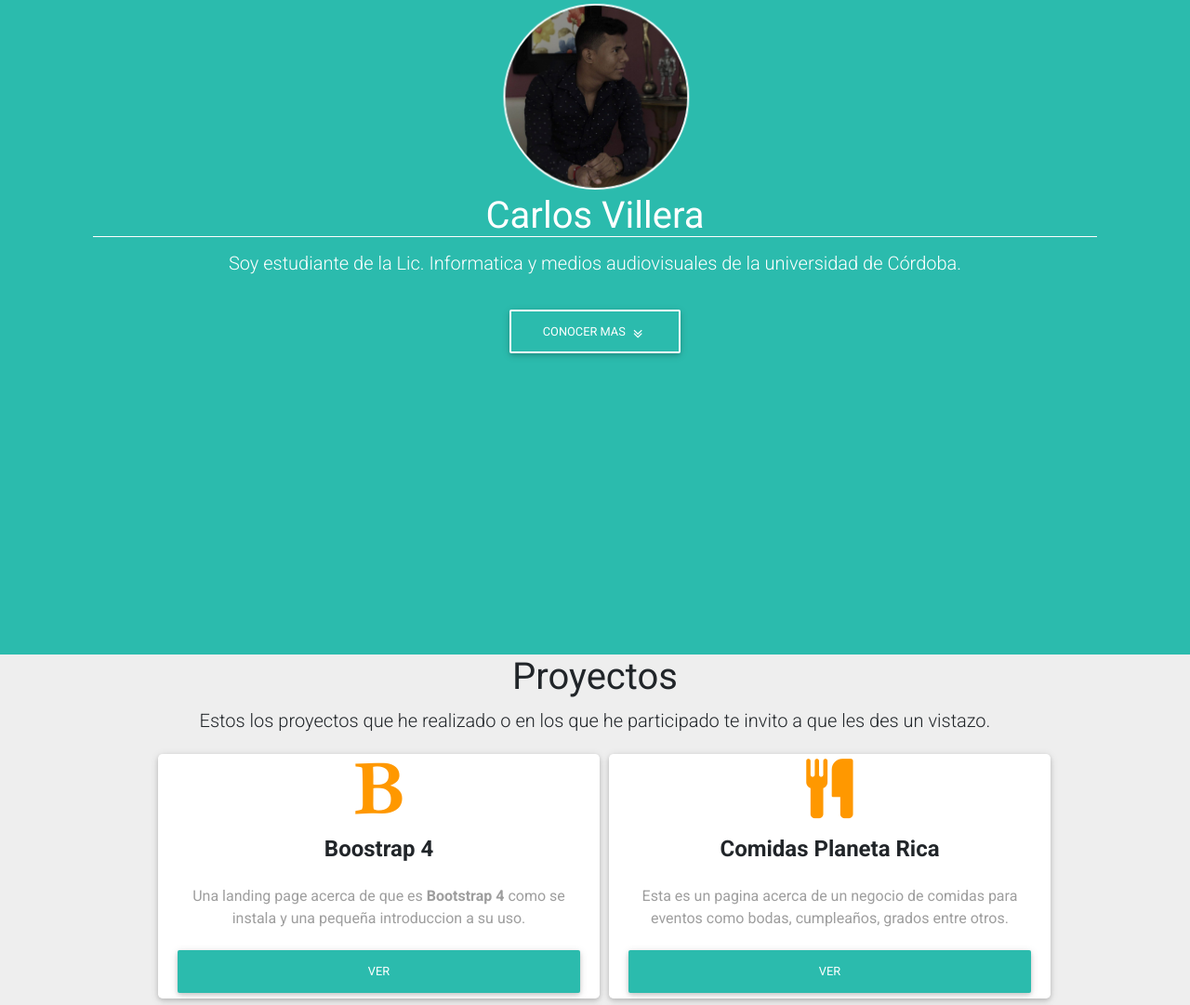
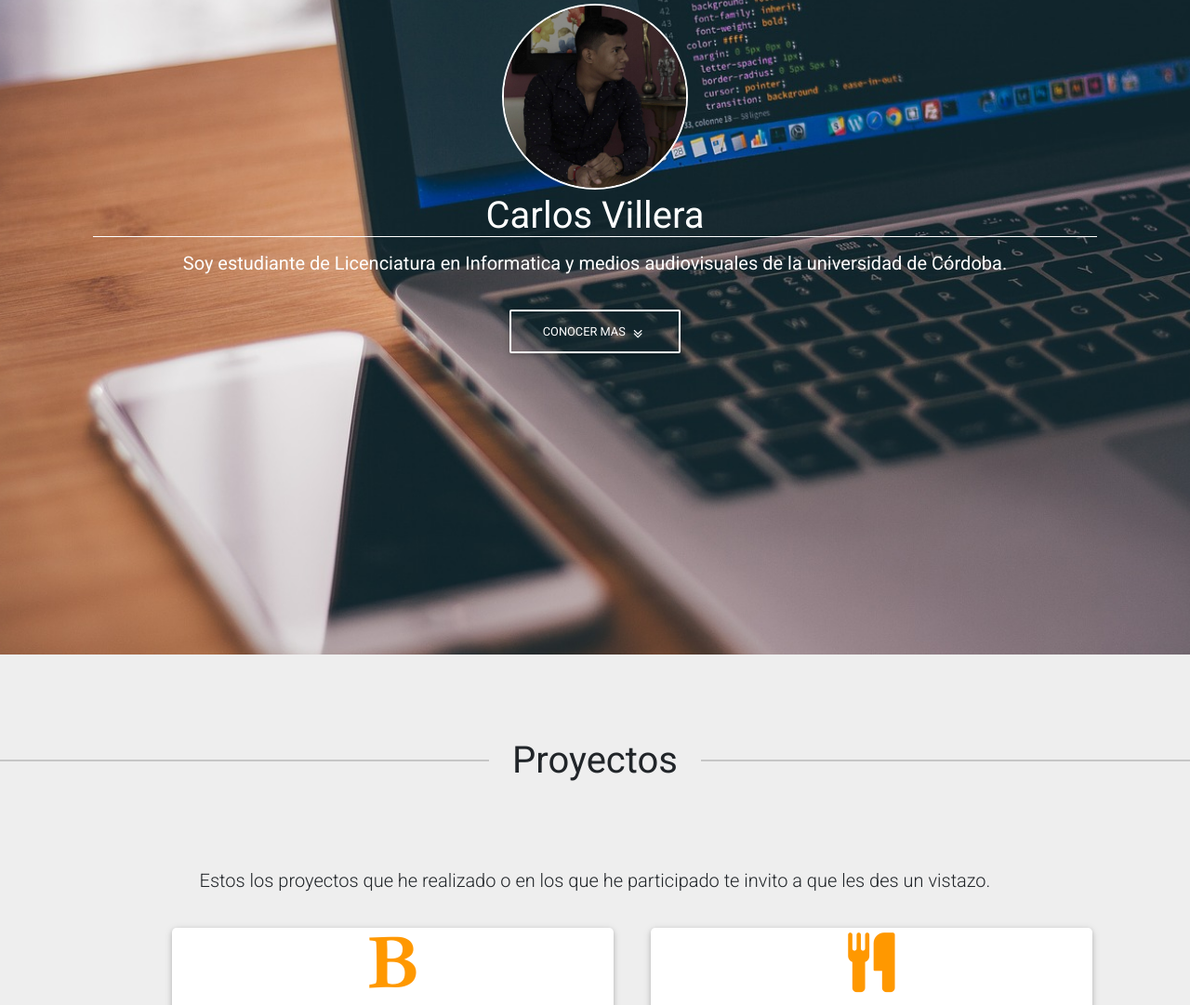
Before and after one commit to CVILLERAARROYO/cvilleraarroyo.github.io, a plain HTML site: page index.html in a window 1280 px wide. Shown: the part 96-1177 px from the top of the page at 93% size. Drawn offline with Linux system fonts and the light colour scheme; a web font is replaced by a local one.

Commit message:
cambio de fondo y animaciones en el header

```diff
--- a/css/style.css
+++ b/css/style.css
@@ -1,8 +1,8 @@
 html,body{
     font-family: Roboto;
 }
-.perfil {
-    background: #2BBBAD;
+.perfil{
+    background-image: url('../img/bg-2.jpg');
     background-size: cover;
 }
 .fa{
@@ -20,8 +20,6 @@ html,body{
 main{
     background: #EEEEEE;
 }
-.text-perfil{
-}
 hr{
     margin-top:-10px;
 }
@@ -30,7 +28,7 @@ hr{
 }
 .card{
     text-align: center;
-    margin: 5px;
+    margin: 20px;
 
 }
 .material-icons.md-18 { font-size: 18px; color:#00695c; }
--- a/index.html
+++ b/index.html
@@ -20,17 +20,17 @@
 <body>
     <header class="row perfil ">
         <div class="container">
-            <div class="col wow fadeInDown d-flex justify-content-center " data-wow-delay="0.1s">
-            <img  class="avatar hoverable animated flipInY infinite" src="img/avatar.jpg" alt="" class="img img-responsive ">
+            <div class="col wow fadeInDown d-flex justify-content-center " data-wow-delay="0.4s">
+            <img  class="avatar hoverable" src="img/avatar.jpg" alt="" class="img img-responsive ">
         </div>
         <div class="w-100"></div>
         <div class="col text-center text-perfil">
             <div class="white-text">
-                <h1 class="h1-responsive wow fadeInRight text-center" data-wow-delay="0.4s"><strong>Carlos Villera </strong></h1>
-                <hr class="hr-light wow fadeInRight" data-wow-delay="0.4s">
-                <h5 class="wow fadeInLeft text-center lead" data-wow-delay="0.4s">Soy estudiante de la Lic. Informatica y medios audiovisuales de la universidad de Córdoba.</h5>
+                <h1 class="h1-responsive wow fadeInDown text-center" data-wow-delay="0.3s"><strong>Carlos Villera </strong></h1>
+                <hr class="hr-light wow zoomIn" data-wow-delay="0.4s">
+                <h5 class="wow fadeInUp text-center lead" data-wow-delay="0.3s"><strong>Soy estudiante de Licenciatura en Informatica y medios audiovisuales de la universidad de Córdoba.</strong></h5>
                 <br>
-                <a  class="btn btn-outline-white wow fadeInUp" data-wow-delay="0.6s">Conocer mas
+                <a  class="btn btn-outline-white wow fadeInUp" data-wow-delay="0.4s">Conocer mas
                 <i class="fa fa-angle-double-down" aria-hidden="true"></i></a>
             </div>
          </div>
@@ -40,9 +40,11 @@
         <!--Grid row-->
             <div  class="row">
             <!--Grid column-->
-                <div class="col-md-12 text-center">
-                    <h1 class="h1-responsive"><strong>Proyectos</strong></h1>
-                    <p class="lead">Estos los proyectos que he realizado o en los que he participado te invito a que les des un vistazo.
+                <div class="col-md-12 text-center divider-new">
+                    <h1 class="h1-responsive divider-new"><strong>Proyectos</strong></h1>
+                </div>
+                <div class="col-12">
+                    <p class="lead text-center">Estos los proyectos que he realizado o en los que he participado te invito a que les des un vistazo.
                     </p>
                 </div>
             </div>
@@ -50,7 +52,7 @@
                 <div class="row just-self-center">
                  <!--Grid column-->
                  <div class="col-md-1"></div>
-                    <div class="col-12 col-md-5 card wow fadeInLeft" data-wow-delay="0.2s">
+                    <div class="col-12 col-md-5  card wow fadeInLeft" data-wow-delay="0.2s">
                         <i class="fa fa-bold fa-4x orange-text"></i>
                         <h4 class="my-4 font-weight-bold text-center"><strong>Boostrap 4</strong></h4>
                         <p class="grey-text"> Una landing page acerca de que es <strong> Bootstrap 4</strong> como se instala y una pequeña introduccion a su uso.
```
Also changed, not shown: img/bg-2.jpg (added).
